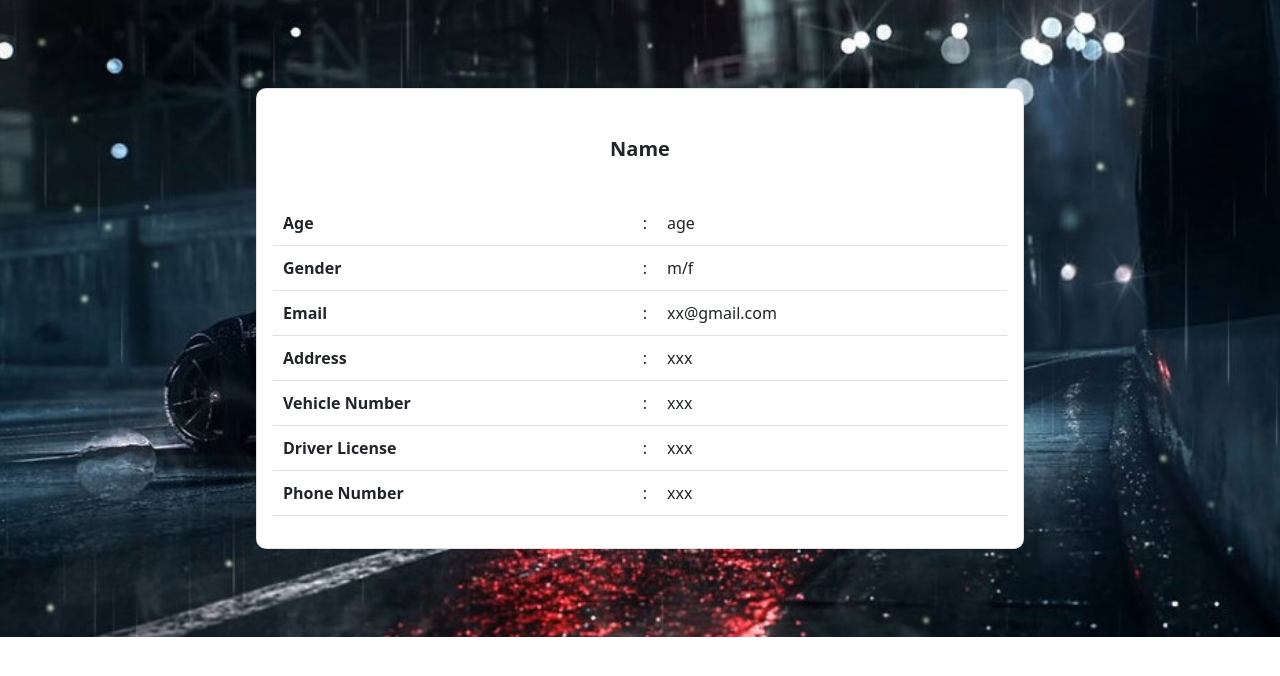
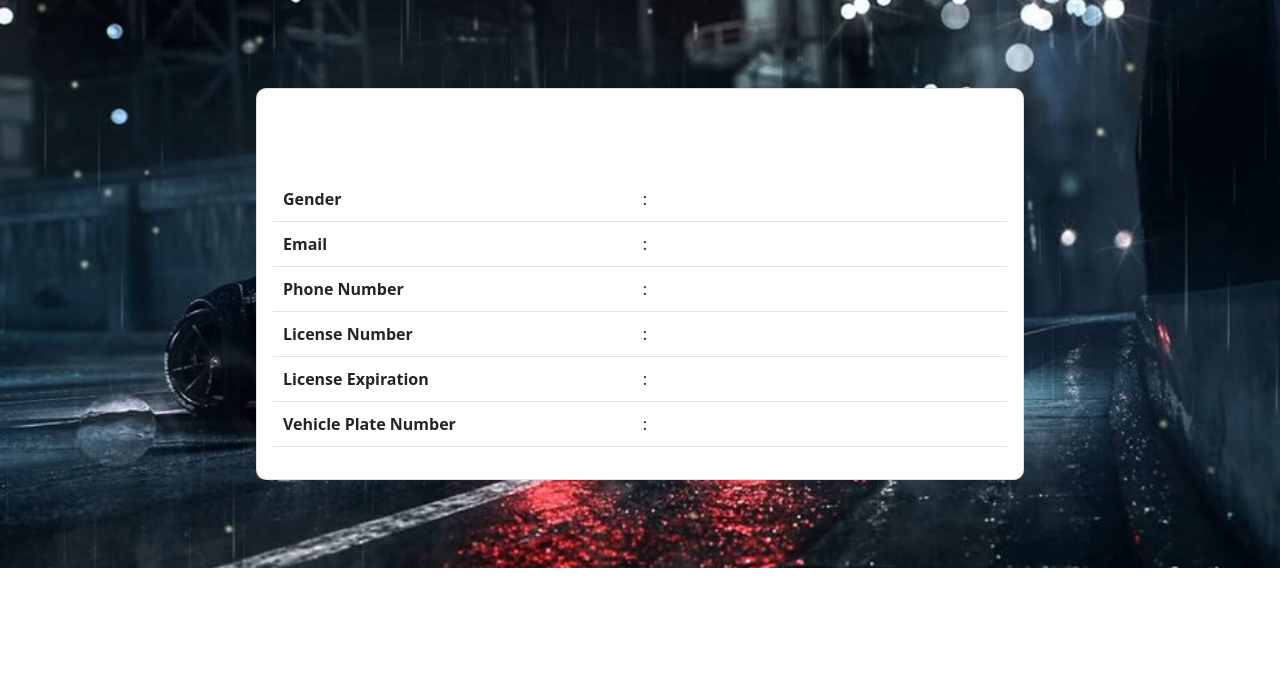
Before and after one commit to chiragnagpal02/PoolPal, a Flask app: template templates/driver/driverProfile.html in a window 1280 px wide. Shown: the part 77-753 px from the top of the page. Run offline with Flask 3, Linux system fonts and the light colour scheme; the template is opened without the code that fills it, so the values that code supplies are empty; parts of the project's set-up code (start-up, migrations or seed data) failed here and were passed over.

Commit message:
updated driver profile

```diff
--- a/driverMS.py
+++ b/driverMS.py
@@ -23,7 +23,7 @@ class Driver(db.Model):
     DID = db.Column(db.Integer, autoincrement=True)
     DName = db.Column(db.String(64), nullable=False)
     DGender = db.Column(db.String(1), nullable=False)
-    DEmail = db.Column(db.String(64), nullable=False)
+    DEmail = db.Column(db.String(64), unique=True, nullable=False)
     DPasswordHash = db.Column(db.String(400), nullable=False)
     DVehicleNo = db.Column(db.String(64), nullable=False)
     DLicenseNo = db.Column(db.String(64), nullable=False)
--- a/passengerMS.py
+++ b/passengerMS.py
@@ -3,11 +3,11 @@ from flask import Flask, request, jsonify
 from flask_sqlalchemy import SQLAlchemy
 from os import environ
 from flask_cors import CORS
-from authenticationMS import login_is_required
+# from authenticationMS import login_is_required
 import validators
 import bcrypt
 from datetime import datetime
-import jwt
+# import jwt
 
 
 app = Flask(__name__)
--- a/tables.sql
+++ b/tables.sql
@@ -52,10 +52,10 @@
   );
 
   CREATE TABLE IF NOT EXISTS `driver` (
-  `DID` int(11) NOT NULL,
+  `DID` INT NOT NULL AUTO_INCREMENT PRIMARY KEY,
   `DName` varchar(64) NOT NULL,
   `DGender` char(1) NOT NULL,
-  `DEmail` varchar(64) NOT NULL,
+  `DEmail` varchar(64) NOT NULL UNIQUE,
   `DPasswordHash` varchar(400) NOT NULL,
   `DVehicleNo` varchar(64) NOT NULL,
   `DLicenseNo` varchar(64) NOT NULL,
--- a/templates/driver/driverProfile.html
+++ b/templates/driver/driverProfile.html
@@ -5,9 +5,6 @@
   <meta charset="UTF-8">
   <meta name="viewport" content="width=device-width, initial-scale=1.0">
   <meta http-equiv="X-UA-Compatible" content="ie=edge">
-
-  <link rel="stylesheet" href="./style.css">
-  <link rel="icon" href="./favicon.ico" type="image/x-icon">
 
   <!-- Bootstrap CSS -->
   <link href="https://cdn.jsdelivr.net/npm/bootstrap@5.0.2/dist/css/bootstrap.min.css" rel="stylesheet"
@@ -99,43 +96,38 @@
   <div class="background container-fluid d-flex align-items-center justify-content-center">
     <div class="profile py-4 w-100">
       <div class="card shadow-sm">
-        <h3 class="text-center pt-5 pb-3">Name</h3>
+        <h3 class="text-center pt-5 pb-3" id="name"></h3>
         <div class="card-body d-flex align-items-center justify-content-center">
           <table class="table">
             <tr>
-              <th width="49%">Age</th>
-              <td width="2%">:</td>
-              <td>age</td>
-            </tr>
-            <tr>
               <th width="49%">Gender</th>
               <td width="2%">:</td>
-              <td>m/f</td>
+              <td id="gender"></td>
             </tr>
             <tr>
               <th width="49%">Email</th>
               <td width="2%">:</td>
-              <td>xx@gmail.com</td>
-            </tr>
-            <tr>
-              <th width="49%">Address</th>
-              <td width="2%">:</td>
-              <td>xxx</td>
-            </tr>
-            <tr>
-              <th width="49%">Vehicle Number</th>
-              <td width="2%">:</td>
-              <td>xxx</td>
-            </tr>
-            <tr>
-              <th width="49%">Driver License</th>
-              <td width="2%">:</td>
-              <td>xxx</td>
+              <td id="email"></td>
             </tr>
             <tr>
               <th width="49%">Phone Number</th>
               <td width="2%">:</td>
-              <td>xxx</td>
+              <td id="phoneNo"></td>
+            </tr>
+            <tr>
+              <th width="49%">License Number</th>
+              <td width="2%">:</td>
+              <td id="licenseNo"></td>
+            </tr>
+            <tr>
+              <th width="49%">License Expiration</th>
+              <td width="2%">:</td>
+              <td id="licenseExpiry"></td>
+            </tr>
+            <tr>
+              <th width="49%">Vehicle Plate Number</th>
+              <td width="2%">:</td>
+              <td id="vehicleNo"></td>
             </tr>
           </table>
         </div>
@@ -148,16 +140,26 @@
     crossorigin="anonymous"></script>
 
   <!-- axios -->
-  <script src="https://unpkg.com/axios/dist/axios.min.js"></script>
+  <script src="https://cdn.jsdelivr.net/npm/axios/dist/axios.min.js"></script>
 
   <!-- script -->
   <script>
-    axios.get('http://127.0.0.1:5000/api/v1/driver/get_driver_by_id')
-      .then(function (response) {
+    let driverId = 3;
+
+    axios.get(`http://127.0.0.1:5000/driver/get_driver_by_id/${driverId}`)
+      .then((response) => {
         console.log(response.data);
+        var driver = response.data.data.driver;
 
+        document.getElementById('name').innerHTML = driver.DName;
+        document.getElementById('gender').innerHTML = driver.DGender;
+        document.getElementById('email').innerHTML = driver.DEmail;
+        document.getElementById('phoneNo').innerHTML = driver.DPhoneNo;
+        document.getElementById('licenseNo').innerHTML = driver.DLicenseNo;
+        document.getElementById('licenseExpiry').innerHTML = driver.DLicenseExpiration;
+        document.getElementById('vehicleNo').innerHTML = driver.DVehicleNo;
       })
-      .catch(function (error) {
+      .catch((error) => {
         console.log(error);
       });
   </script>
--- a/templates/passenger/passengerSignUp.html
+++ b/templates/passenger/passengerSignUp.html
@@ -107,7 +107,7 @@
             const password = document.querySelector('#PPassword').value;
             const address = document.querySelector('#PAddress').value;
             const phone = document.querySelector('#PPhone').value;
-            axios.post('http://127.0.0.1:5001/api/v1/add_new_passenger', {
+            axios.post('http://localhost:5000/api/v1/add_new_passenger', {
                 PName: name,
                 PUserName: username,
                 PAge: age,
```
